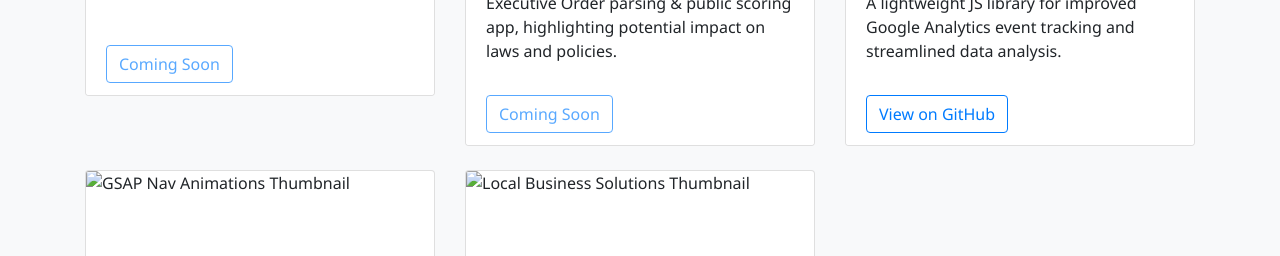
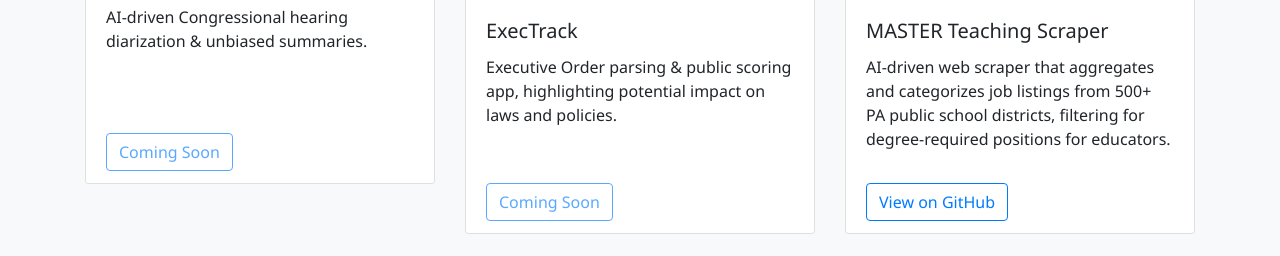
Before and after one commit to AndrewGuadi/new-porfolio-website, a Flask app: page / in a window 1280 px wide. Shown: the part 3455-3711 px from the top of the page. Run offline with Flask 3, Linux system fonts and the light colour scheme; some libraries are stand-ins or nearby versions.

Commit message:
adding images and updated cards

```diff
--- a/static/css/home.css
+++ b/static/css/home.css
@@ -21,7 +21,7 @@
   /* Hero Section */
   .hero-section {
     height: 100vh; /* Full screen height */
-    background: url("https://via.placeholder.com/1200x800") center/cover no-repeat;
+    background: url("../images/andrew-guasch-hero.png") center/cover no-repeat;
     position: relative;
     margin-top: 56px; /* To accommodate fixed navbar */
     color: #fff;
@@ -80,24 +80,28 @@
     color: #343a40;
   }
 
-  /* Ensure card images are uniform in height and cropped appropriately */
+ /* Keep images uniform in size */
 .portfolio-card .card-img-top {
-    height: 180px; /* or 200px, as you prefer */
+    height: 200px;        /* 200px or whatever height you prefer */
     object-fit: cover;
   }
 
-  /* Subtle hover effect */
+  /* Let the footer stick to the bottom if content is short */
   .portfolio-card {
     transition: transform 0.2s ease, box-shadow 0.2s ease;
+    /* The .card already has display: flex and flex-direction: column
+       due to h-100 d-flex flex-column in your HTML */
   }
+
+  /* Ensure the card body has enough space to handle typical text */
+  .portfolio-card .card-body {
+    min-height: 150px;   /* Adjust as needed for your text length */
+  }
+
+  /* Subtle hover effect to unify design */
   .portfolio-card:hover {
     transform: translateY(-3px);
     box-shadow: 0 5px 15px rgba(0, 0, 0, 0.1);
-  }
-
-  /* Ensure we remove extra bottom margin in card footer if needed */
-  .portfolio-card .card-footer {
-    margin-top: auto; /* ensures footer is at the bottom */
   }
   /* Footer */
   footer {
--- a/templates/home.html
+++ b/templates/home.html
@@ -86,7 +86,7 @@
         </div>
         <div class="col-lg-6">
           <img
-            src="https://via.placeholder.com/600x400"
+            src="{{ url_for('static', filename='images/andrewguasch.jpeg') }}"
             alt="Andrew Guasch profile"
             class="img-fluid rounded shadow-sm"
           />
@@ -204,7 +204,7 @@
         </div>
         <div class="col-md-6 mb-4">
           <img
-            src="https://via.placeholder.com/600x350"
+            src="{{ url_for('static', filename='images/achievements.png') }}"
             alt="Achievements illustration"
             class="img-fluid rounded shadow-sm"
           />
@@ -249,16 +249,16 @@
 
       <!-- Row 1 -->
       <div class="row">
-        <!-- Card 1 -->
+        <!-- Card 1: Scribient -->
         <div class="col-md-4 d-flex align-items-stretch mb-4">
           <div class="card h-100 d-flex flex-column portfolio-card">
             <img
               class="card-img-top"
-              src="https://via.placeholder.com/600x400"
-              alt="ScribeInt Thumbnail"
+              src="{{ url_for('static', filename='images/scribient.png') }}"
+              alt="Scribient Thumbnail"
             />
             <div class="card-body flex-grow-1">
-              <h5 class="card-title">ScribeInt</h5>
+              <h5 class="card-title">Scribient</h5>
               <p class="card-text">
                 AI-driven Congressional hearing diarization &amp; unbiased summaries.
               </p>
@@ -269,19 +269,18 @@
           </div>
         </div>
 
-        <!-- Card 2 -->
+        <!-- Card 2: ExecTrack -->
         <div class="col-md-4 d-flex align-items-stretch mb-4">
           <div class="card h-100 d-flex flex-column portfolio-card">
             <img
               class="card-img-top"
-              src="https://via.placeholder.com/600x400"
+              src="{{ url_for('static', filename='images/ExecTrack.png') }}"
               alt="ExecTrack Thumbnail"
             />
             <div class="card-body flex-grow-1">
               <h5 class="card-title">ExecTrack</h5>
               <p class="card-text">
-                Executive Order parsing &amp; public scoring app, highlighting
-                potential impact on laws and policies.
+                Executive Order parsing &amp; public scoring app, highlighting potential impact on laws and policies.
               </p>
             </div>
             <div class="card-footer bg-white border-0">
@@ -290,23 +289,22 @@
           </div>
         </div>
 
-        <!-- Card 3 -->
+        <!-- Card 3: MASTER Teaching Scraper -->
         <div class="col-md-4 d-flex align-items-stretch mb-4">
           <div class="card h-100 d-flex flex-column portfolio-card">
             <img
               class="card-img-top"
-              src="https://via.placeholder.com/600x400"
-              alt="GA Event Tracker Thumbnail"
+              src="{{ url_for('static', filename='images/teaching-scraper.png') }}"
+              alt="MASTER Teaching Scraper Thumbnail"
             />
             <div class="card-body flex-grow-1">
-              <h5 class="card-title">Open-Source: GA Event Tracker</h5>
+              <h5 class="card-title">MASTER Teaching Scraper</h5>
               <p class="card-text">
-                A lightweight JS library for improved Google Analytics event tracking
-                and streamlined data analysis.
+                AI-driven web scraper that aggregates and categorizes job listings from 500+ PA public school districts, filtering for degree-required positions for educators.
               </p>
             </div>
             <div class="card-footer bg-white border-0">
-              <a href="#" class="btn btn-outline-primary">View on GitHub</a>
+              <a href="https://github.com/AndrewGuadi/MASTER-teaching-scraper" class="btn btn-outline-primary" target="_blank">View on GitHub</a>
             </div>
           </div>
         </div>
@@ -315,40 +313,38 @@
 
       <!-- Row 2 -->
       <div class="row">
-        <!-- Card 4 -->
+        <!-- Card 4: OrderNow -->
         <div class="col-md-4 d-flex align-items-stretch mb-4">
           <div class="card h-100 d-flex flex-column portfolio-card">
             <img
               class="card-img-top"
-              src="https://via.placeholder.com/600x400"
-              alt="GSAP Nav Animations Thumbnail"
+              src="{{ url_for('static', filename='images/order-now.png') }}"
+              alt="OrderNow Thumbnail"
             />
             <div class="card-body flex-grow-1">
-              <h5 class="card-title">Open-Source: GSAP Nav Animations</h5>
+              <h5 class="card-title">OrderNow</h5>
               <p class="card-text">
-                A small GSAP-driven nav animation package that enhances user
-                interactions with smooth transitions.
+                An AI-powered chatbot for restaurants that enables menu uploads, customizable conversational ordering (with voice interaction), secure payments, and seamless backend integration.
               </p>
             </div>
             <div class="card-footer bg-white border-0">
-              <a href="#" class="btn btn-outline-primary">View on GitHub</a>
+              <button class="btn btn-outline-primary" disabled>Coming Soon</button>
             </div>
           </div>
         </div>
 
-        <!-- Card 5 -->
+        <!-- Card 5: Local Business Solutions -->
         <div class="col-md-4 d-flex align-items-stretch mb-4">
           <div class="card h-100 d-flex flex-column portfolio-card">
             <img
               class="card-img-top"
-              src="https://via.placeholder.com/600x400"
+              src="{{ url_for('static', filename='images/business-solutions.png') }}"
               alt="Local Business Solutions Thumbnail"
             />
             <div class="card-body flex-grow-1">
               <h5 class="card-title">Local Business Solutions</h5>
               <p class="card-text">
-                Various digital transformations for local shops, restaurants,
-                and community ventures (TeachingJobsinPA, Tablae, etc.).
+                Various digital transformations for local shops, restaurants, and community ventures (TeachingJobsinPA, Tablae, etc.).
               </p>
             </div>
             <div class="card-footer bg-white border-0">
@@ -362,6 +358,7 @@
       <!-- End Row 2 -->
     </div>
   </section>
+
 
 
 
```
Also changed, not shown: 1 other file.
